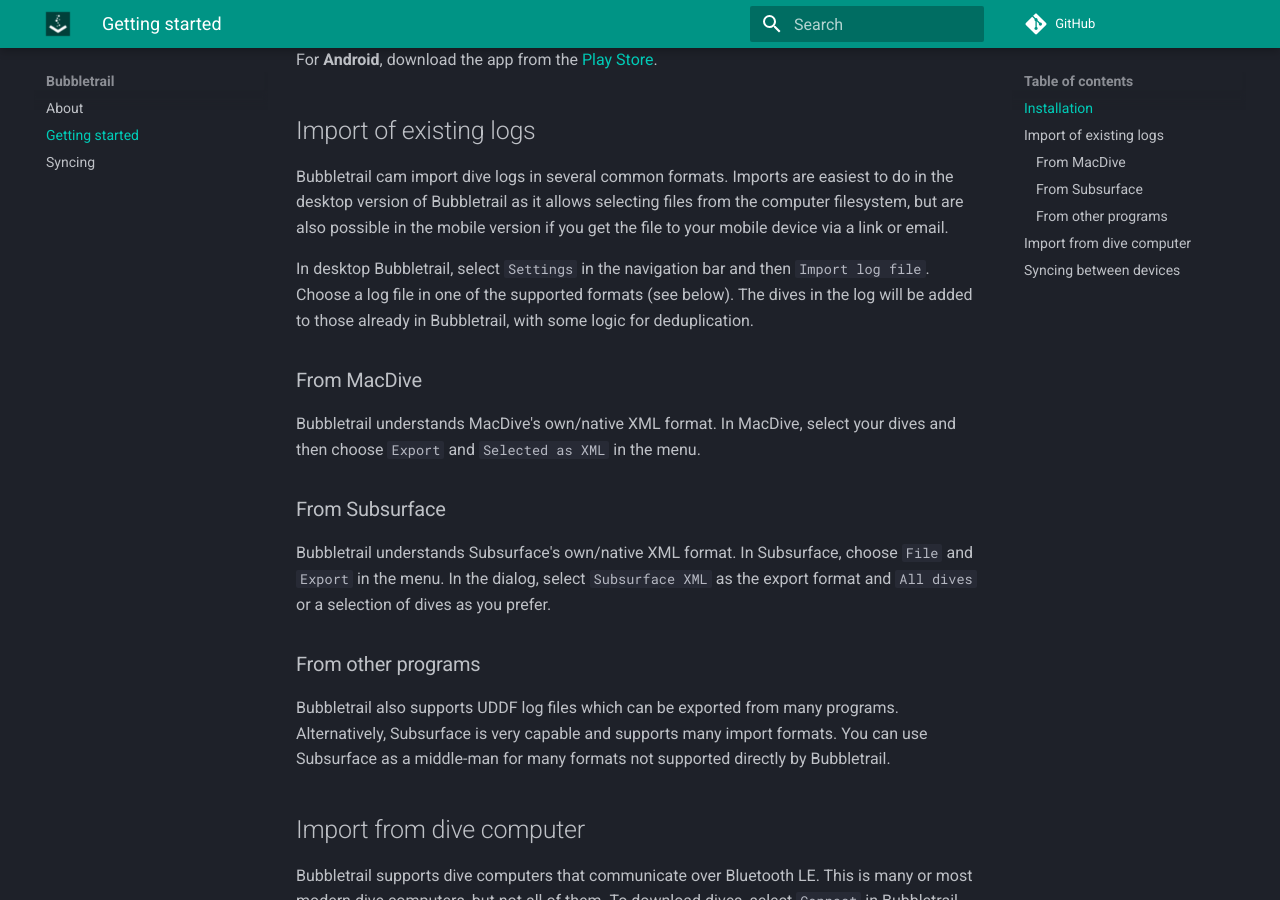
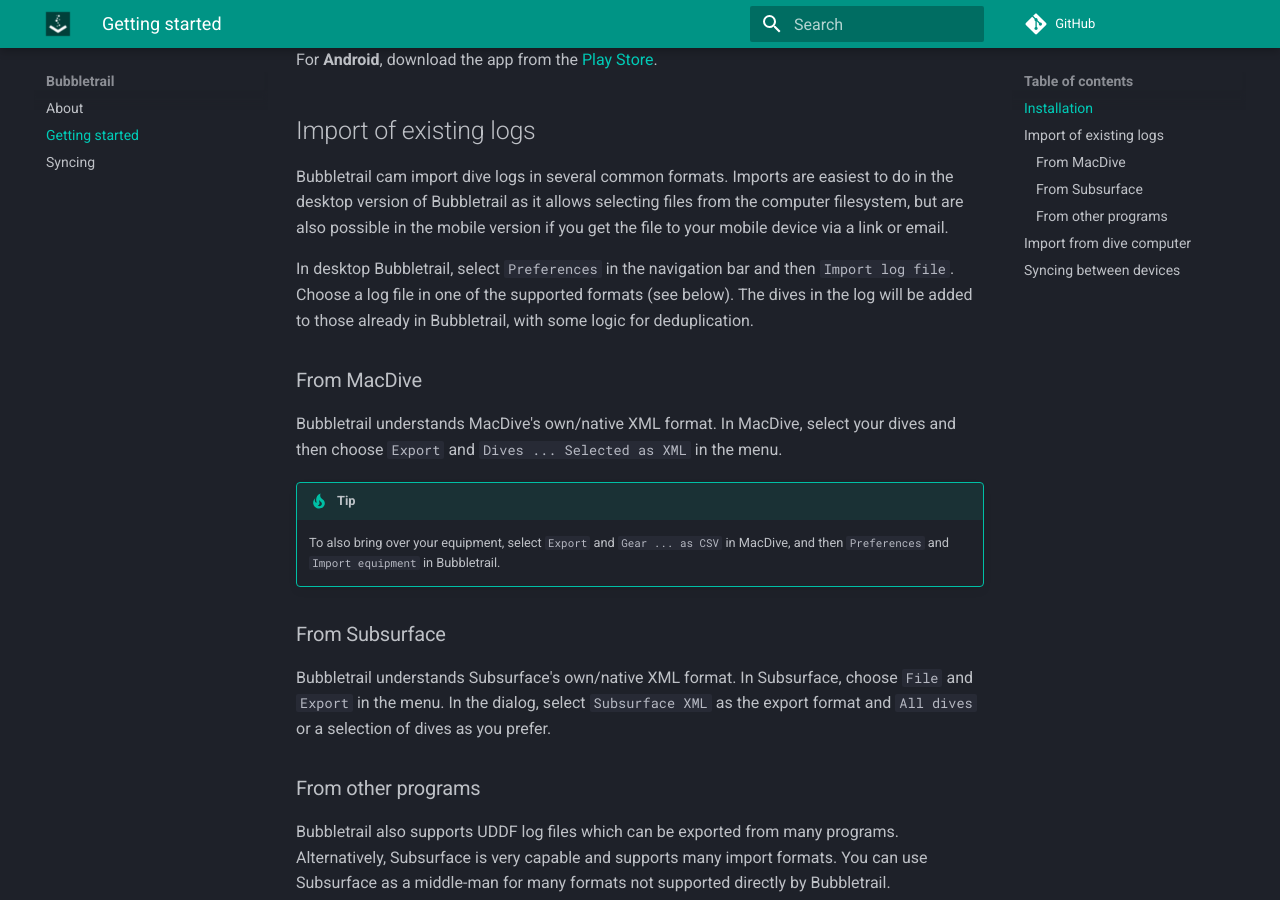
Before and after one commit to bubbletrail/bubbletrail.github.io, an MkDocs documentation site: the page built from docs/getting-started.md, in a window 1280 px wide and 900 px high, scrolled down 318 px. Built offline with MkDocs 1.6.1 and Material for MkDocs 9.7.7, drawn with Linux system fonts in a browser that asks for light colours; comment, search, counter and statistics services are not loaded.

Commit message:
chore: note about importing equipment from macdive

```diff
--- a/docs/getting-started.md
+++ b/docs/getting-started.md
@@ -18,7 +18,7 @@ easiest to do in the desktop version of Bubbletrail as it allows selecting
 files from the computer filesystem, but are also possible in the mobile
 version if you get the file to your mobile device via a link or email.
 
-In desktop Bubbletrail, select `Settings` in the navigation bar and then
+In desktop Bubbletrail, select `Preferences` in the navigation bar and then
 `Import log file`. Choose a log file in one of the supported formats (see
 below). The dives in the log will be added to those already in Bubbletrail,
 with some logic for deduplication.
@@ -26,7 +26,12 @@ with some logic for deduplication.
 ### From MacDive
 
 Bubbletrail understands MacDive's own/native XML format. In MacDive, select
-your dives and then choose `Export` and `Selected as XML` in the menu.
+your dives and then choose `Export` and `Dives ... Selected as XML` in the menu.
+
+!!! tip
+
+    To also bring over your equipment, select `Export` and `Gear ... as CSV` in
+    MacDive, and then `Preferences` and `Import equipment` in Bubbletrail.
 
 ### From Subsurface
 
```
